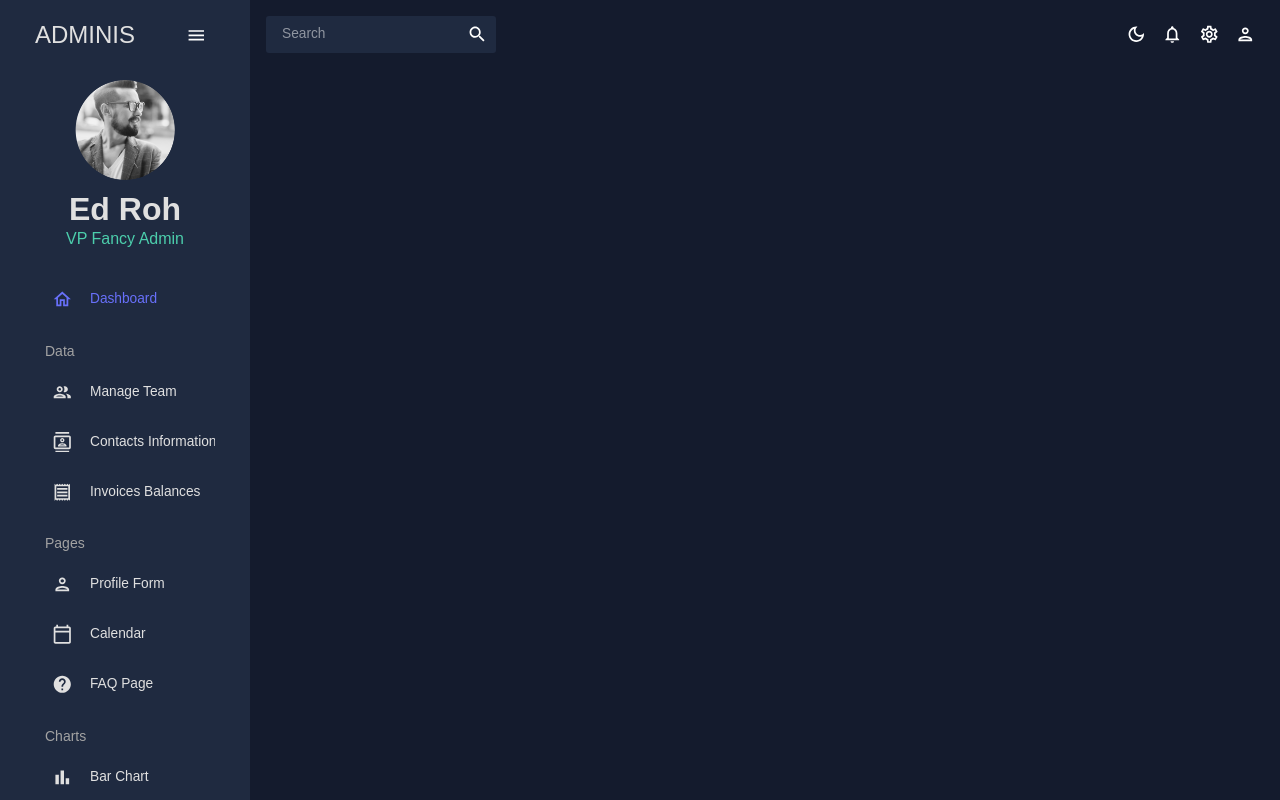
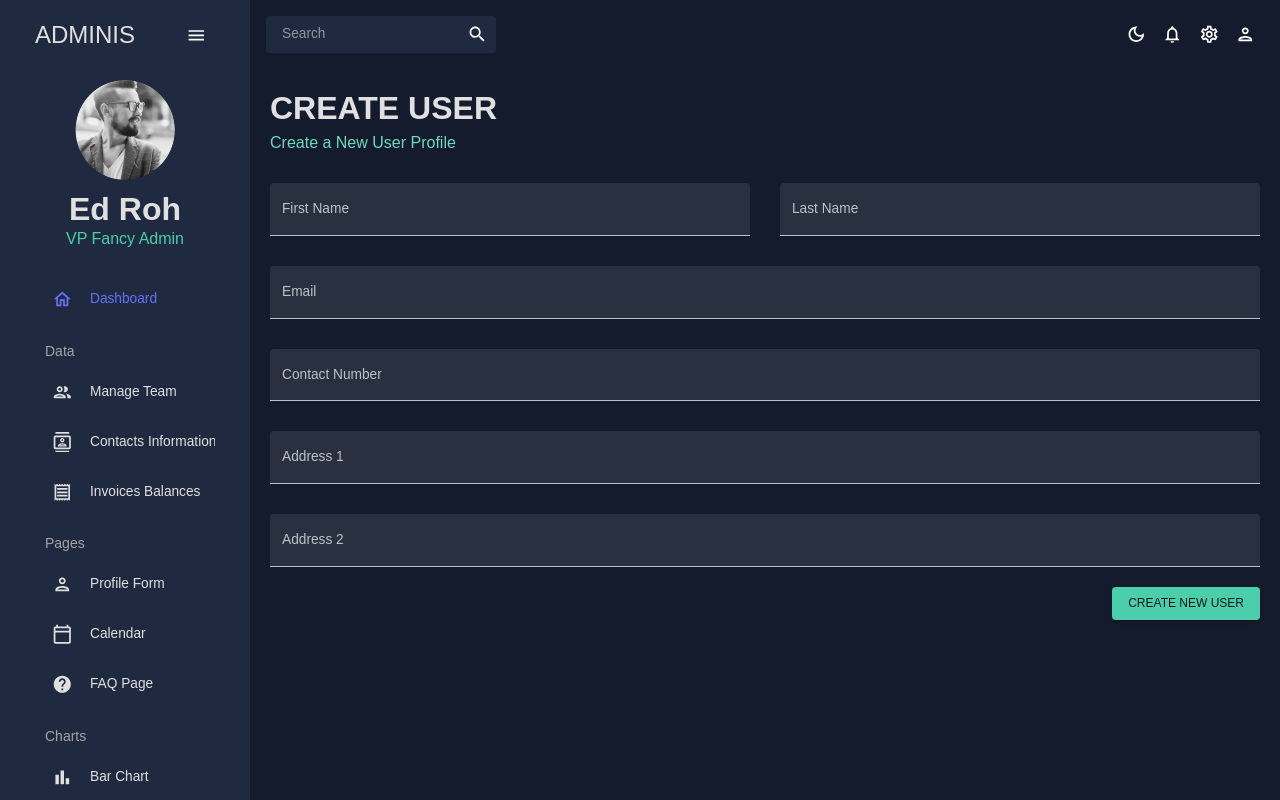
Before and after one commit to AndreyBaglai/admin-app, a React (Create React App) app: page /profile-form in a window 1280 px wide. Built offline with nearby package versions, Linux system fonts and the light colour scheme.

Commit message:
add profile form page

```diff
--- a/src/App.tsx
+++ b/src/App.tsx
@@ -10,7 +10,7 @@
 import Contacts from "./pages/Contacts";
 import Invoices from "./pages/Invoices";
 // import Bar from "./pages/bar";
-// import Form from "./pages/form";
+import ProfileForm from "./pages/ProfileForm";
 // import Line from "./pages/line";
 // import Pie from "./pages/pie";
 // import FAQ from "./pages/faq";
@@ -33,8 +33,8 @@
                 <Route path="/team" element={<Team />} />
                 <Route path="/contacts" element={<Contacts />} />
                 <Route path="/invoices" element={<Invoices />} />
-                {/* <Route path="/form" element={<Form />} />
-              <Route path="/bar" element={<Bar />} />
+                <Route path="/profile-form" element={<ProfileForm />} />
+                {/* <Route path="/bar" element={<Bar />} />
               <Route path="/pie" element={<Pie />} />
               <Route path="/line" element={<Line />} />
               <Route path="/faq" element={<FAQ />} />
--- /dev/null
+++ b/src/pages/ProfileForm.tsx
@@ -0,0 +1,155 @@
+import React from "react";
+import { Box, TextField, Button } from "@mui/material";
+import { Formik } from "formik";
+import * as yup from "yup";
+import useMediaQuery from "@mui/material/useMediaQuery";
+import Header from "components/Header";
+
+const initialValues = {
+  firstName: "",
+  lastName: "",
+  email: "",
+  contact: "",
+  address1: "",
+  address2: "",
+};
+
+const phoneRegExp =
+  /^[\+]?[(]?[0-9]{3}[)]?[-\s\.]?[0-9]{3}[-\s\.]?[0-9]{4,6}$/im;
+
+const userSchema = yup.object().shape({
+  firstName: yup.string().required("required"),
+  lastName: yup.string().required("required"),
+  email: yup.string().email("invalid email").required("required"),
+  contact: yup
+    .string()
+    .matches(phoneRegExp, "Phone number is not valid")
+    .required("required"),
+  address1: yup.string().required("required"),
+  address2: yup.string().required("required"),
+});
+
+const ProfileForm = () => {
+  const isNonMobile = useMediaQuery("(min-width:600px)");
+  const handleFormSubmit = (values: typeof initialValues) => {
+    console.log(values);
+  };
+  return (
+    <Box m="20px">
+      <Header title="CREATE USER" subtitle="Create a New User Profile" />
+      <Formik
+        onSubmit={handleFormSubmit}
+        initialValues={initialValues}
+        validationSchema={userSchema}
+      >
+        {({
+          values,
+          errors,
+          touched,
+          handleBlur,
+          handleChange,
+          handleSubmit,
+        }) => (
+          <form onSubmit={handleSubmit}>
+            <Box
+              display="grid"
+              gap="30px"
+              gridTemplateColumns="repeat(4, minmax(0, 1fr))"
+              sx={{
+                "& > div": {
+                  gridColumn: isNonMobile ? undefined : "span 4",
+                },
+              }}
+            >
+              <TextField
+                fullWidth
+                variant="filled"
+                type="text"
+                label="First Name"
+                onBlur={handleBlur}
+                onChange={handleChange}
+                value={values.firstName}
+                name="firstName"
+                error={!!touched.firstName && !!errors.firstName}
+                helperText={touched.firstName && errors.firstName}
+                sx={{ gridColumn: "span 2" }}
+              />
+              <TextField
+                fullWidth
+                variant="filled"
+                type="text"
+                label="Last Name"
+                onBlur={handleBlur}
+                onChange={handleChange}
+                value={values.lastName}
+                name="lastName"
+                error={!!touched.lastName && !!errors.lastName}
+                helperText={touched.lastName && errors.lastName}
+                sx={{ gridColumn: "span 2" }}
+              />
+              <TextField
+                fullWidth
+                variant="filled"
+                type="text"
+                label="Email"
+                onBlur={handleBlur}
+                onChange={handleChange}
+                value={values.email}
+                name="email"
+                error={!!touched.email && !!errors.email}
+                helperText={touched.email && errors.email}
+                sx={{ gridColumn: "span 4" }}
+              />
+              <TextField
+                fullWidth
+                variant="filled"
+                type="text"
+                label="Contact Number"
+                onBlur={handleBlur}
+                onChange={handleChange}
+                value={values.contact}
+                name="contact"
+                error={!!touched.contact && !!errors.contact}
+                helperText={touched.contact && errors.contact}
+                sx={{ gridColumn: "span 4" }}
+              />
+              <TextField
+                fullWidth
+                variant="filled"
+                type="text"
+                label="Address 1"
+                onBlur={handleBlur}
+                onChange={handleChange}
+                value={values.address1}
+                name="address1"
+                error={!!touched.address1 && !!errors.address1}
+                helperText={touched.address1 && errors.address1}
+                sx={{ gridColumn: "span 4" }}
+              />
+              <TextField
+                fullWidth
+                variant="filled"
+                type="text"
+                label="Address 2"
+                onBlur={handleBlur}
+                onChange={handleChange}
+                value={values.address2}
+                name="address2"
+                error={!!touched.address2 && !!errors.address2}
+                helperText={touched.address2 && errors.address2}
+                sx={{ gridColumn: "span 4" }}
+              />
+            </Box>
+            <Box display="flex" justifyContent="end" mt="20px">
+              <Button type="submit" color="secondary" variant="contained">
+                Create New User
+              </Button>
+            </Box>
+          </form>
+        )}
+      </Formik>
+    </Box>
+  );
+};
+
+export default ProfileForm;
```
